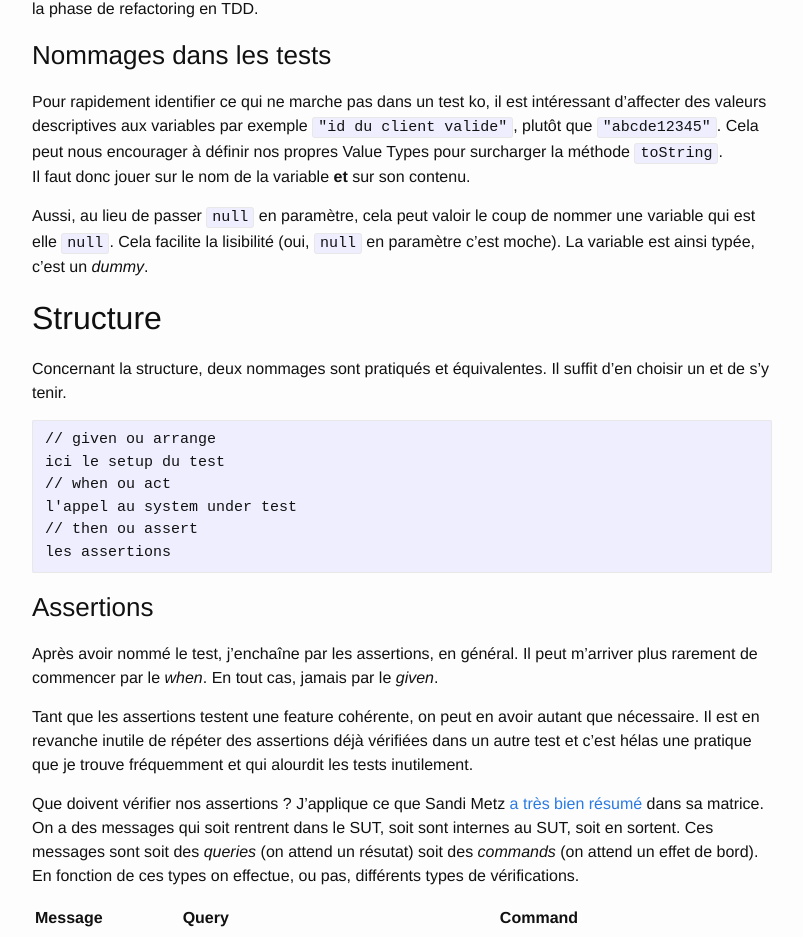
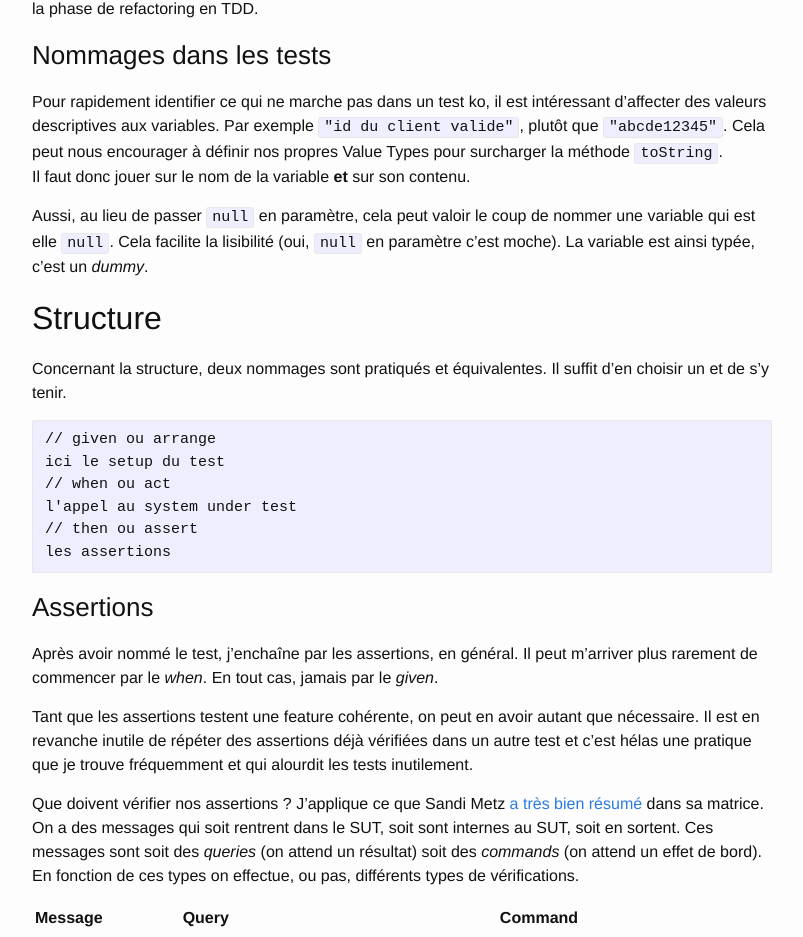
Before and after one commit to fego/fego.github.io, a Jekyll site: the page built from docs/_posts/2021-03-13-Comment j'écris des tests unitaires.markdown, in a window 1280 px wide and 1400 px high, scrolled down 2886 px. Shown: the part 167-1104 px from the top of the window, without its empty margins (238-1041 px from the left). Built offline with Jekyll 4.4.1, drawn with Linux system fonts in a browser that asks for light colours; our own code applies the rules of GitHub Pages for plain Markdown files; some of the changed text lies outside the part shown.

Commit message:
chgt mineurs

```diff
--- a/docs/_posts/2021-03-13-Comment j'écris des tests unitaires.markdown
+++ b/docs/_posts/2021-03-13-Comment j'écris des tests unitaires.markdown
@@ -108,7 +108,8 @@ C'est aussi une question à se poser à la phase de refactoring en TDD.
 
 ### Nommages dans les tests
 
-Pour rapidement identifier ce qui ne marche pas dans un test ko, il est intéressant d'affecter des valeurs descriptives aux variables par exemple `"id du client valide"`, plutôt que `"abcde12345"`.
+Pour rapidement identifier ce qui ne marche pas dans un test ko, il est intéressant d'affecter des valeurs descriptives aux variables.
+Par exemple `"id du client valide"`, plutôt que `"abcde12345"`.
 Cela peut nous encourager à définir nos propres Value Types pour surcharger la méthode `toString`.
 Il faut donc jouer sur le nom de la variable **et** sur son contenu.
 
@@ -141,7 +142,7 @@ Il est en revanche inutile de répéter des assertions déjà vérifiées dans u
 Que doivent vérifier nos assertions ?
 J'applique ce que Sandi Metz [a très bien résumé](https://www.youtube.com/watch?v=URSWYvyc42M) dans sa matrice.
 On a des messages qui soit rentrent dans le SUT, soit sont internes au SUT, soit en sortent.
-Ces messages sont soit des *queries* (on attend un résutat) soit des *commands* (on attend un effet de bord).
+Ces messages sont soit des *queries* (on attend un résultat) soit des *commands* (on attend un effet de bord).
 En fonction de ces types on effectue, ou pas, différents types de vérifications.
 
 | Message | Query | Command |
```
Also changed, not shown: other parts of docs/_posts/2021-03-13-Comment j'écris des tests unitaires.markdown (+1 -1 lines).
